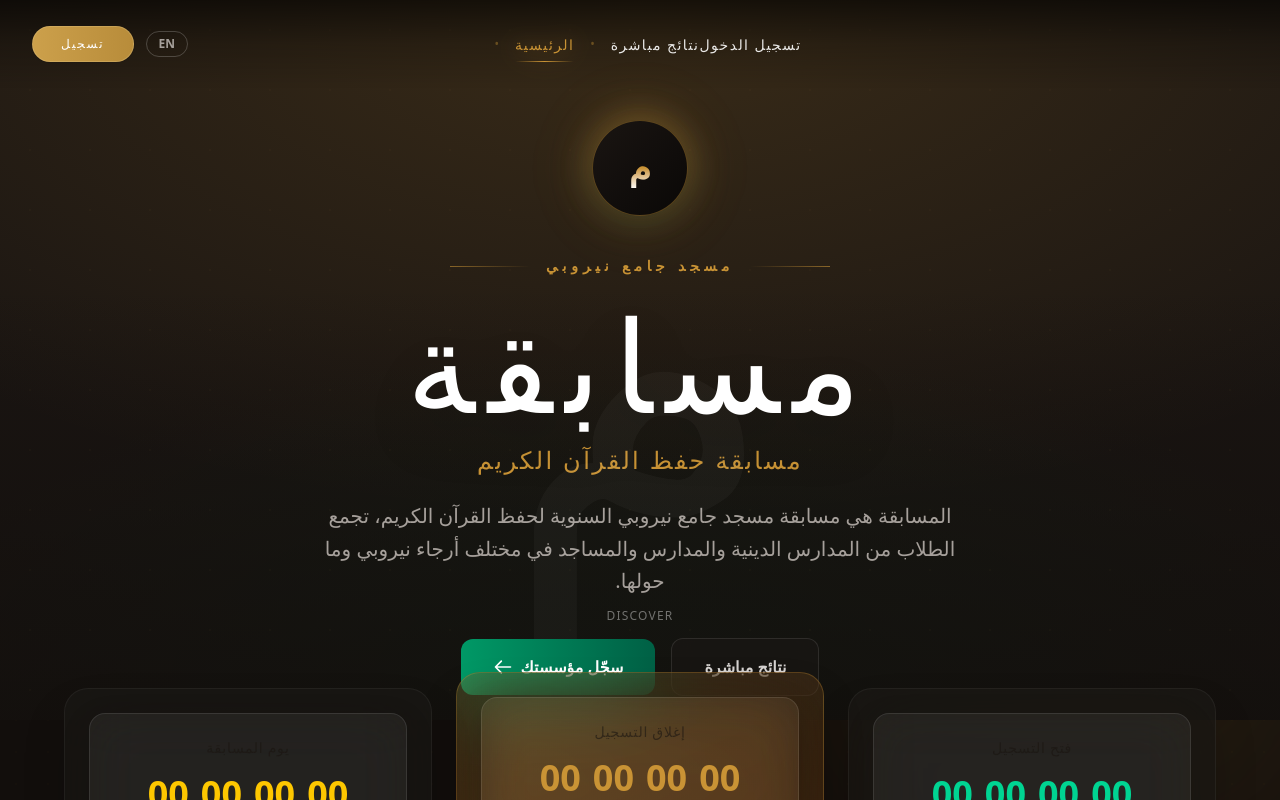
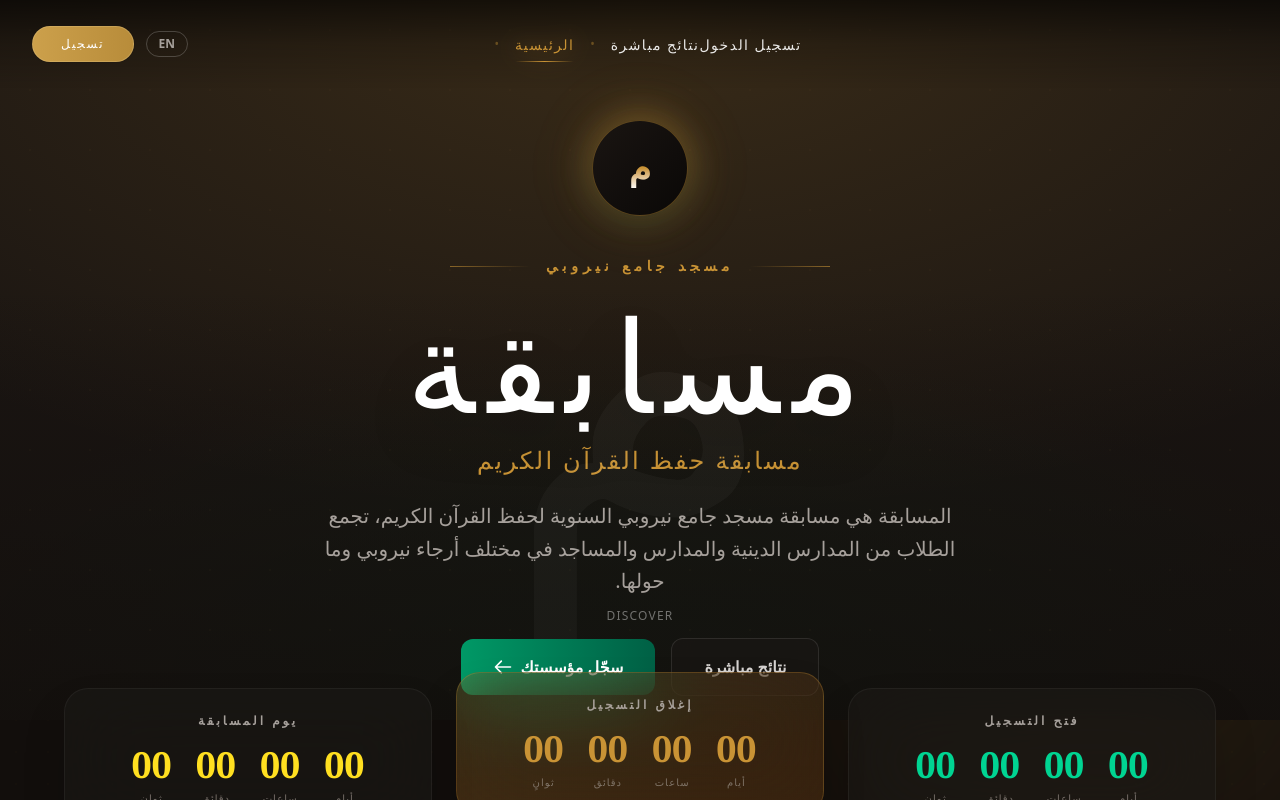
Before and after one commit to AbuArwa001/musabaqa-web, a Next.js app: page /ar in a window 1280 px wide. Shown: the top 800 px of the page. Built offline with nearby package versions, Linux system fonts and the light colour scheme.

Commit message:
style: update countdown component typography, spacing, and accent colors

```diff
--- a/components/Countdown.tsx
+++ b/components/Countdown.tsx
@@ -30,8 +30,8 @@ export default function Countdown({ label, target, dict, accent = 'green' }: Cou
 
   const colorClass = {
     green: 'text-emerald-400',
-    amber: 'text-jamia-gold',
-    gold: 'text-yellow-400',
+    amber: 'text-[#c99335]',
+    gold: 'text-yellow-300',
   }[accent]
 
   const units = [
@@ -42,15 +42,15 @@ export default function Countdown({ label, target, dict, accent = 'green' }: Cou
   ]
 
   return (
-    <div className="card text-center">
-      <p className="text-sm text-jamia-dark/60 mb-4 uppercase tracking-wider">{label}</p>
-      <div className="flex justify-center gap-3">
+    <div className="text-center">
+      <p className="text-xs text-stone-400 mb-4 uppercase tracking-[0.25em] font-semibold">{label}</p>
+      <div className="flex justify-center gap-4 sm:gap-6">
         {units.map(({ value, label: unitLabel }) => (
           <div key={unitLabel} className="flex flex-col items-center">
-            <span className={`text-3xl sm:text-4xl font-bold tabular-nums ${colorClass}`}>
+            <span className={`text-3xl sm:text-4xl font-bold tabular-nums font-serif ${colorClass}`}>
               {String(value).padStart(2, '0')}
             </span>
-            <span className="text-xs text-jamia-dark/50 mt-1">{unitLabel}</span>
+            <span className="text-[10px] text-stone-500 mt-1.5 uppercase tracking-widest">{unitLabel}</span>
           </div>
         ))}
       </div>
```
